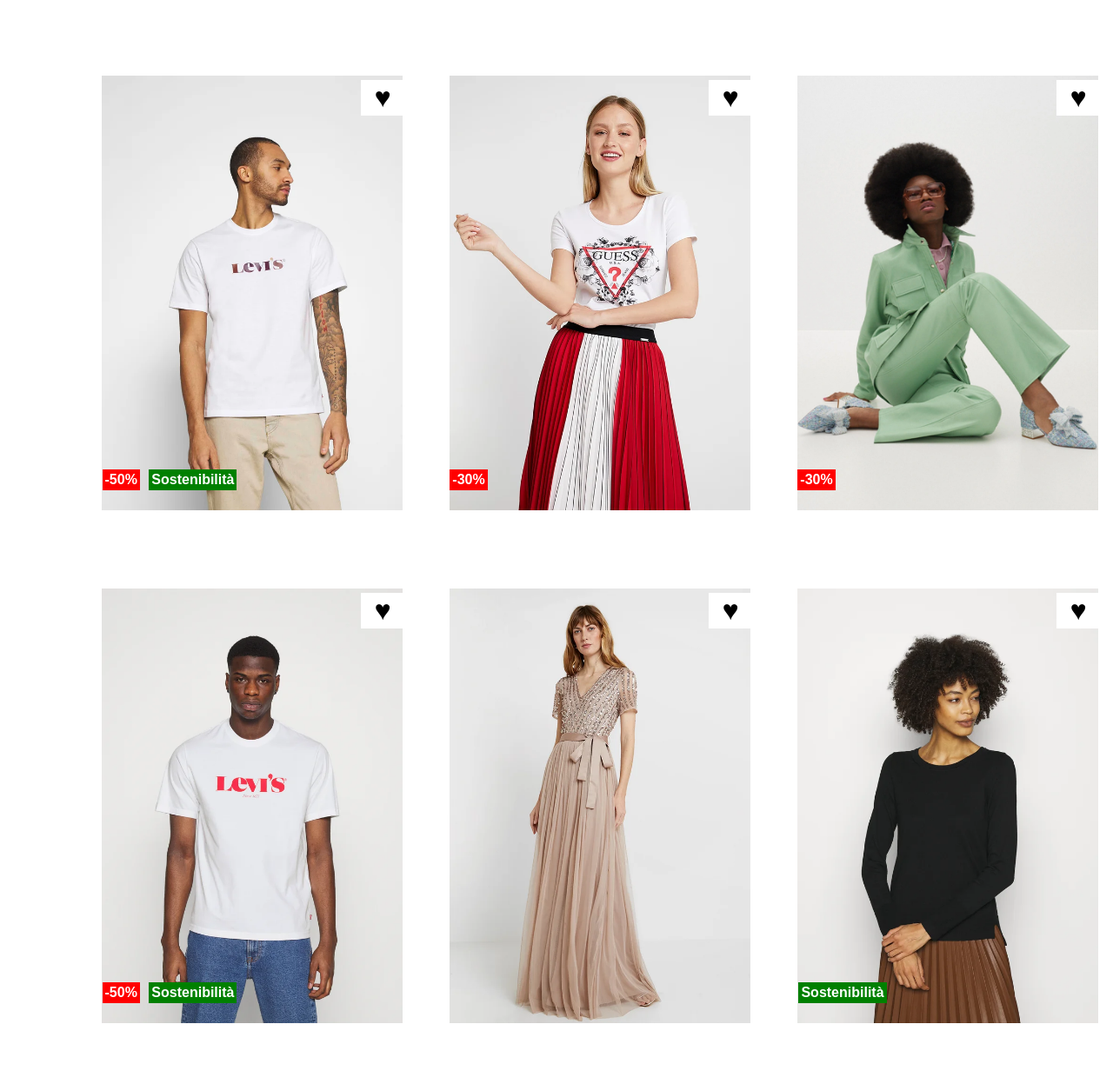
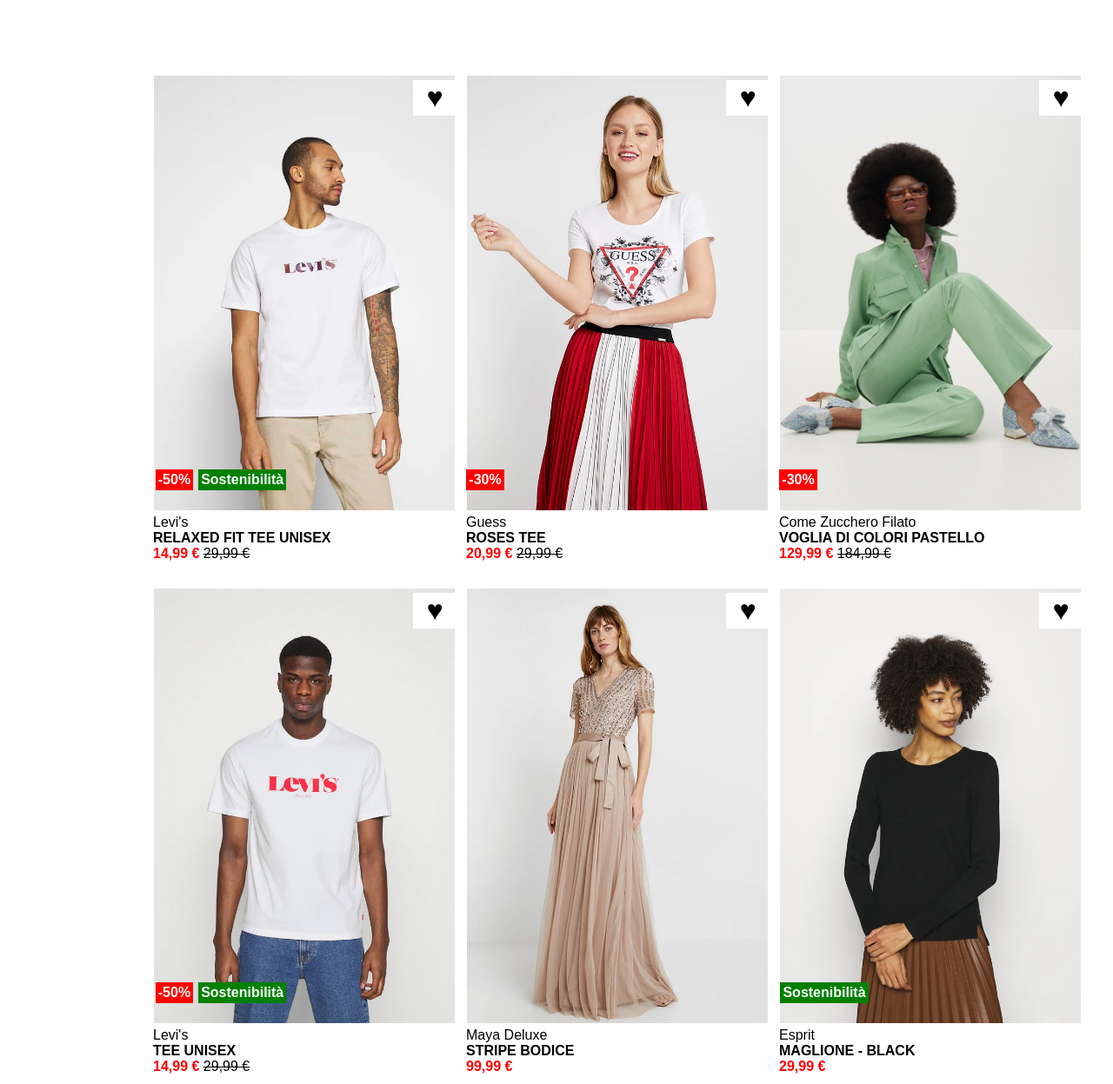
Before and after one commit to SimoneCappadona/html-css-boolando, a plain HTML site: page index.html in a window 1280 px wide. Shown: the part 53-1300 px from the top of the page at 87% size. Drawn offline with Linux system fonts and the light colour scheme.

Commit message:
add text

```diff
--- a/css/style.css
+++ b/css/style.css
@@ -10,8 +10,10 @@
 body {
   font-family: Arial, Helvetica, sans-serif;
 
-  /* debug */
+
 }
+
+
 
 /* Header */
 
@@ -47,6 +49,39 @@ i {
   align-items: center;
   margin-top: 90px;
 }
+.type {
+  display: flex;
+  flex-direction: column;
+  position: absolute;
+  margin-left: 71px;
+  padding: 5px;
+}
+
+.figure {
+  position: relative;
+  width: 360px;
+  max-width: 100%;
+}
+.strike {
+  color: black;
+  font-weight: normal;
+}
+.red-price {
+  font-weight: bold;
+  color: red;
+}
+.figure .image-hover  {
+  position: absolute;
+  top: 0;
+  right: 0;
+  left: 0;
+  bottom: 0;
+  object-fit: contain;
+  opacity: 0;
+  transition: opacity 0.2s;
+  height: 500px;
+  margin-left: 77px;
+}
 .heart {
   text-align: center;
   font-size: xx-large;
@@ -77,9 +112,10 @@ i {
 }
 
 .sale {
+  display: flex;
   position: absolute;
   margin-top: 450px;
-  margin-right: 190px;
+  margin-right: 192px;
 }
 .label {
   display: inline-block;
@@ -98,8 +134,14 @@ i {
 .color-label {
   background-color: green;
 }
+.bolder-text{
+  font-weight: bold;
+}
+
 /* hover */
-
+.figure:hover .image-hover {
+  opacity: 1;
+}
 
 /* footer */
 
--- a/index.html
+++ b/index.html
@@ -36,46 +36,97 @@
     <main>
         <!-- main-box -->
         <div class="up-box">
-            <div class="main-box"><span class="heart">&hearts;</span>
-                <img src="./img/1.webp" alt="" class="tee-fit">
-                <p class="sale">
-                    <span class="label">-50%</span>
-                    <span class="label color-label">Sostenibilità</span>
-                </p>
+            <div class="figure">
+                <div class="main-box tee-fit">
+                    <img src="./img/1.webp" alt="" class="image-main"><span class="heart">&hearts;</span>
+                    <img src="./img/1b.webp" alt="" class="image-hover"><span class="heart">&hearts;</span>
+                    <p class="sale">
+                        <span class="label">-50%</span>
+                        <span class="label color-label">Sostenibilità</span>
+                    </p>
+                </div>
+                <div class="type">
+                    <p>Levi's</p>
+                    <p class="bolder-text">RELAXED FIT TEE UNISEX</p>
+                    <p class="red-price">14,99 € <s class="strike">29,99 €</s></p>
+                </div>
+            </div>
+            <div class="figure">
+                <div class="main-box">
+                    <img src="./img/2.webp" alt="" class="roses"><span class="heart">&hearts;</span>
+                    <img src="./img/2b.webp" alt="" class="image-hover"><span class="heart">&hearts;</span>
 
+                    <p class="sale">
+                        <span class="label label-sale">-30%</span>
+                    </p>
+                </div>
+                <div class="type">
+                    <p>Guess</p>
+                    <p class="bolder-text">ROSES TEE</p>
+                    <p class="red-price">20,99 € <s class="strike">29,99 €</s></p>
+                </div>
+            </div>
+            <div class="figure">
+                <div class="main-box">
+                    <img src="./img/3.webp" alt="" class="pastel"> <span class="heart">&hearts;</span>
+                    <img src="./img/3b.webp" alt="" class="image-hover"> <span class="heart">&hearts;</span>
 
-            </div>
-            <div class="main-box"><span class="heart">&hearts;</span>
-                <img src="./img/2.webp" alt="" class="roses">
-                <p class="sale">
-                    <span class="label label-sale">-30%</span>
-                </p>
-            </div>
-            <div class="main-box"><span class="heart">&hearts;</span>
-                <img src="./img/3.webp" alt="" class="pastel">
-                <p class="sale">
-                    <span class="label label-sale">-30%</span>
-                </p>
+                    <p class="sale">
+                        <span class="label label-sale">-30%</span>
+                    </p>
+                </div>
+                <div class="type">
+                    <p>Come Zucchero Filato</p>
+                    <p class="bolder-text">VOGLIA DI COLORI PASTELLO</p>
+                    <p class="red-price">129,99 € <s class="strike">184,99 €</s></p>
+                </div>
             </div>
         </div>
         <div class="down-box">
-            <div class="main-box"><span class="heart">&hearts;</span>
-                <img src="./img/4.webp" alt="" class="tee-white">
-                <p class="sale">
-                    <span class="label">-50%</span>
-                    <span class="label color-label">Sostenibilità</span>
-                </p>
+            <div class="figure">
+                <div class="main-box">
+                    <img src="./img/4.webp" alt="" class="tee-white"><span class="heart">&hearts;</span>
+                    <img src="./img/4b.webp" alt="" class="image-hover"><span class="heart">&hearts;</span>
+
+                    <p class="sale">
+                        <span class="label">-50%</span>
+                        <span class="label color-label">Sostenibilità</span>
+                    </p>
+                </div>
+                <div class="type">
+                    <p>Levi's</p>
+                    <p class="bolder-text">TEE UNISEX</p>
+                    <p class="red-price">14,99 € <s class="strike">29,99 €</s></p>
+                </div>
             </div>
-            <div class="main-box"><span class="heart">&hearts;</span>
-                <img src="./img/5.webp" alt="" class="baige">
+            <div class="figure">
+                <div class="main-box">
+                    <img src="./img/5.webp" alt="" class="baige"><span class="heart">&hearts;</span>
+                    <img src="./img/5b.webp" alt="" class="image-hover"><span class="heart">&hearts;</span>
+                </div>
+                <div class="type">
+                    <p>Maya Deluxe</p>
+                    <p class="bolder-text">STRIPE BODICE</p>
+                    <p class="red-price">99,99 €</p>
+                </div>
 
             </div>
-            <div class="main-box"><span class="heart">&hearts;</span>
-                <img src="./img/6.webp" alt="" class="sweater">
-                <p class="sale">
-                    <span class="label color-label friendly">Sostenibilità</span>
-                </p>
+            <div class="figure">
+                <div class="main-box">
+                    <img src="./img/6.webp" alt="" class="sweater"><span class="heart">&hearts;</span>
+                    <img src="./img/6b.webp" alt="" class="image-hover"><span class="heart">&hearts;</span>
+
+                    <p class="sale">
+                        <span class="label color-label friendly">Sostenibilità</span>
+                    </p>
+                </div>
+                <div class="type">
+                    <p>Esprit</p>
+                    <p class="bolder-text">MAGLIONE - BLACK</p>
+                    <p class="red-price">29,99 €</p>
+                </div>
             </div>
+
         </div>
     </main>
     <!-- footer -->
```
